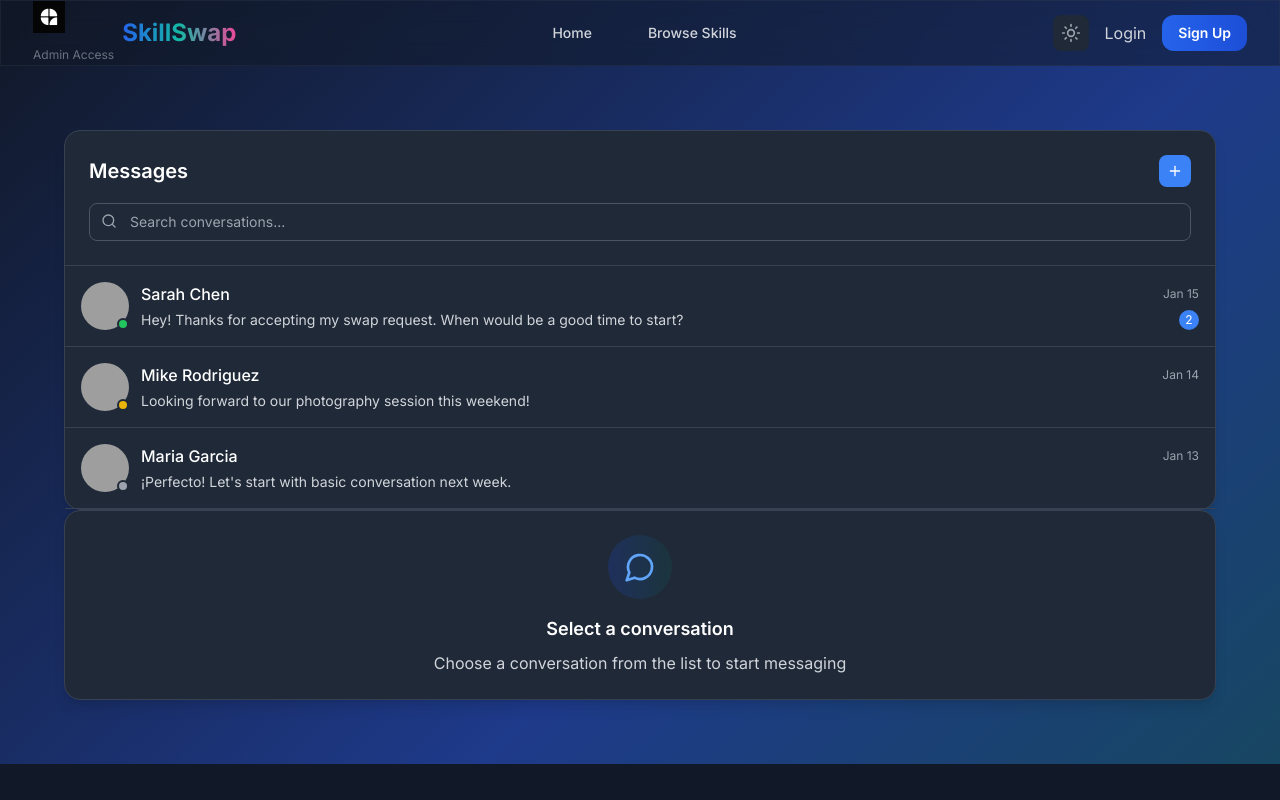
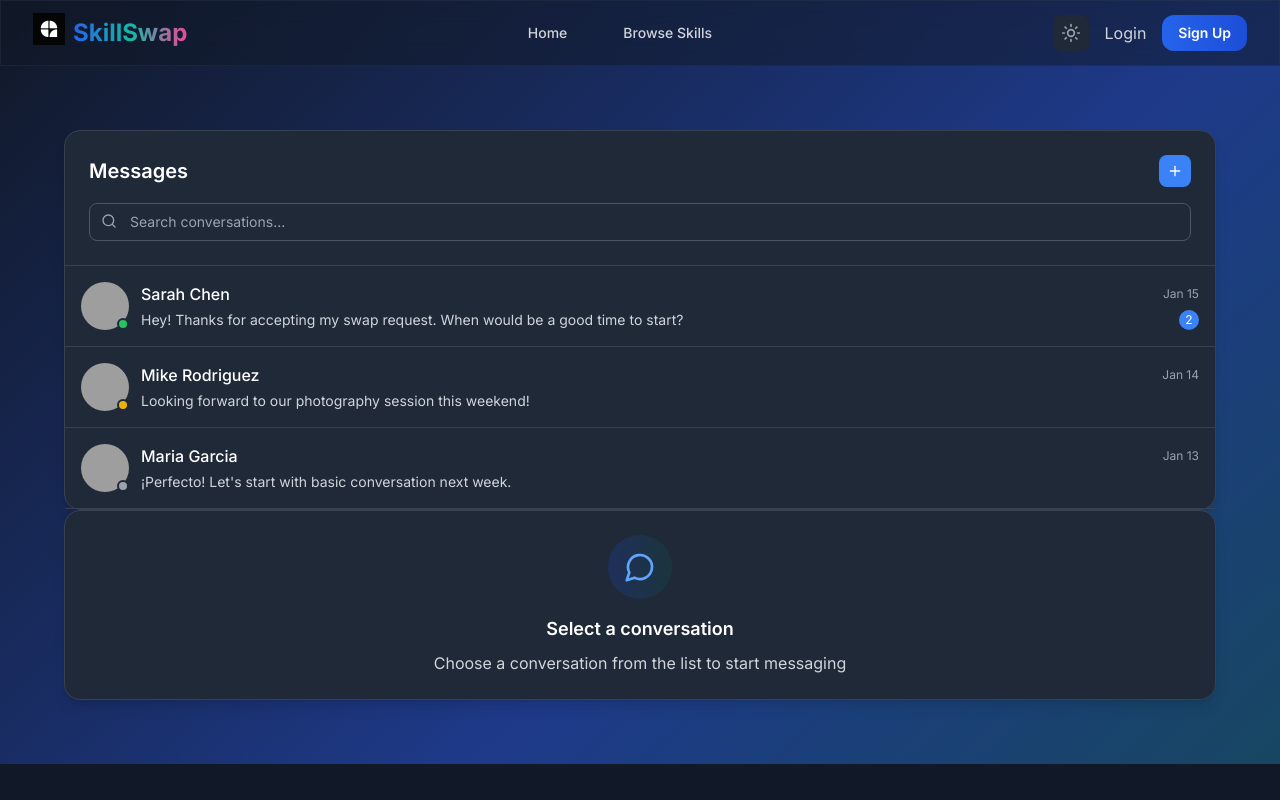
Before and after one commit to rxshil09/Skill-Swap, a React (Vite) app: page /messages in a window 1280 px wide. Shown: the top 800 px of the page. Built offline with nearby package versions, Linux system fonts and the light colour scheme; grey boxes are pictures that could not be loaded.

Commit message:
Fix logo positioning issue

```diff
--- a/src/components/Layout/Header.jsx
+++ b/src/components/Layout/Header.jsx
@@ -62,7 +62,7 @@ function Header() {
                   to="/admin/login"
                   className="text-xs text-gray-500 hover:text-gray-400 transition-colors duration-200"
                 >
-                  Admin Access
+
                 </Link>
               </div>
             </div>
```
